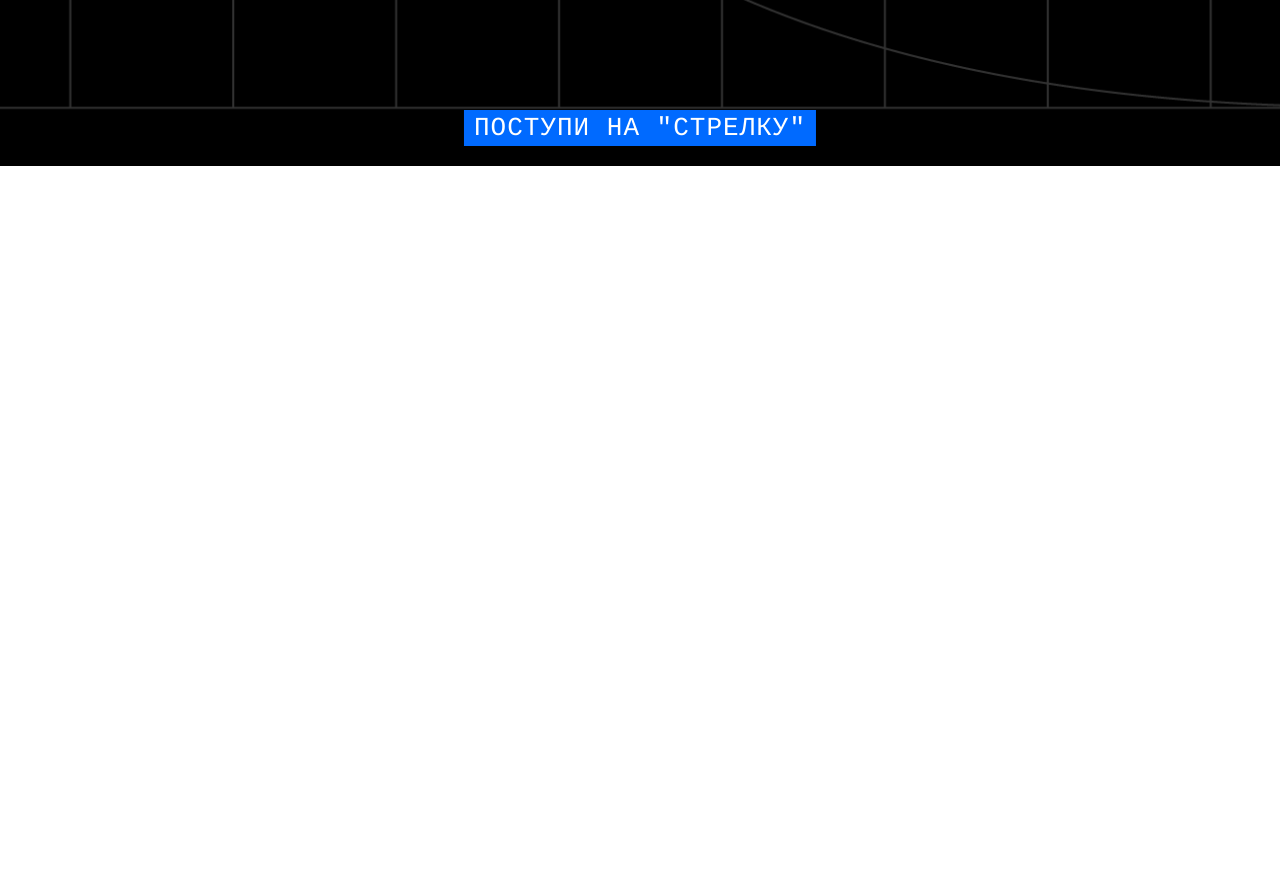
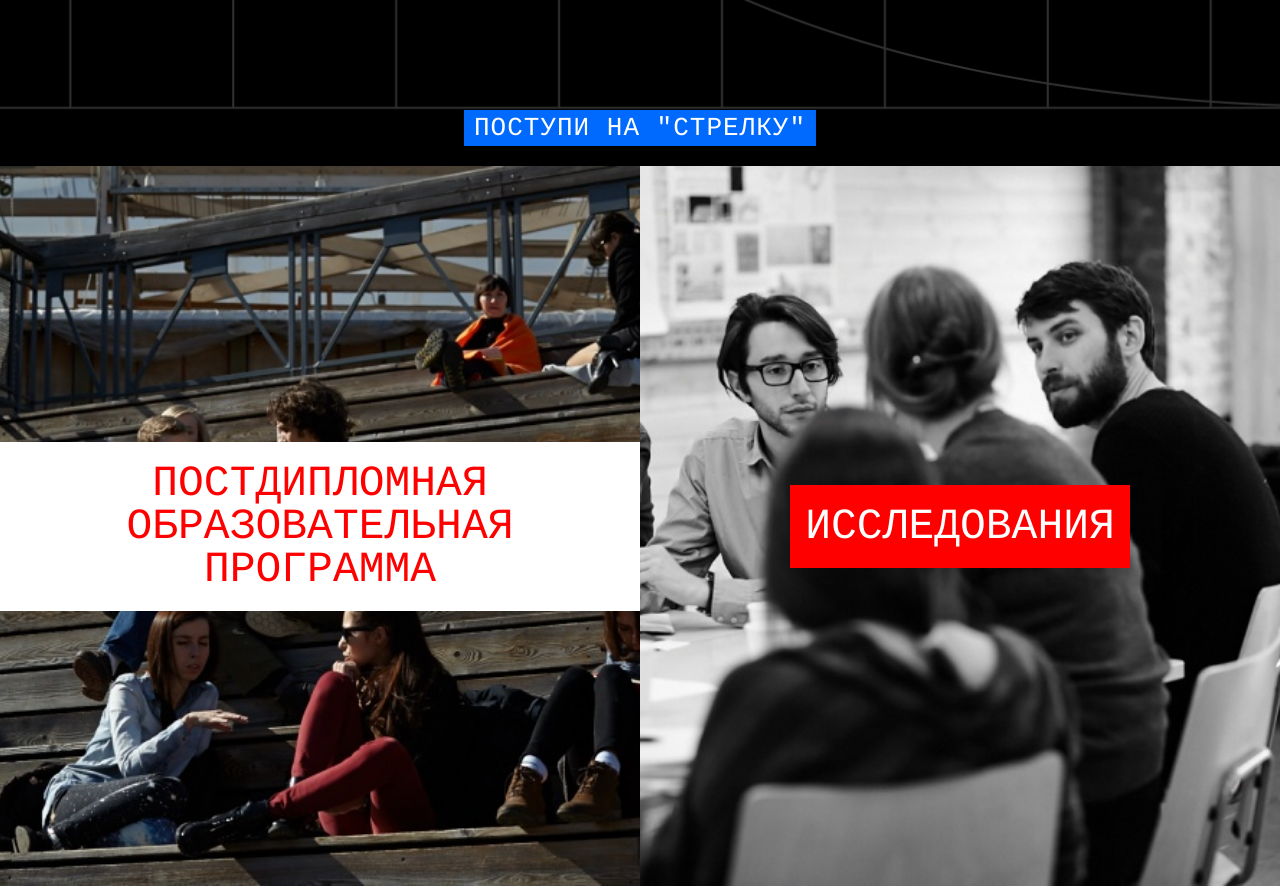
Before and after one commit to OlesiaVysotskaia/Strelka-, a plain HTML site: page index.html in a window 1280 px wide. Shown: the part 554-1440 px from the top of the page. Before the commit the page ends 800 px from the top, so only its background shows below. Drawn offline with Linux system fonts and the light colour scheme.

Commit message:
Второй блок

```diff
--- a/index.html
+++ b/index.html
@@ -3,6 +3,7 @@
 <head>
   <meta charset="utf-8">
   <link rel="stylesheet" href="styles/slyle.css">
+  <link rel="stylesheet" href="/styles/flex.css">
   <title>Стрелка</title>
 </head>
 <body>
@@ -51,8 +52,15 @@
 
 <div class="edu">
 
+<div class="post">
+<a>ПОСТДИПЛОМНАЯ ОБРАЗОВАТЕЛЬНАЯ ПРОГРАММА</a>
 </div>
 
+<div class="research">
+  <a>ИССЛЕДОВАНИЯ</a>
+</div>
+
+</div>
 <div class="books">
 
 </div>
--- a/styles/slyle.css
+++ b/styles/slyle.css
@@ -71,3 +71,50 @@
   left: 50%;
   transform: translateX(-50%);
 }
+
+/* Секция .edu */
+
+.edu {
+  display: flex;
+  height: 90vh;
+}
+
+
+.post a,
+.research a{
+  font-family: 'Cousine';
+  font-size: 43px;
+  padding: 20px 15px;
+
+  text-decoration: none;
+}
+
+.post a{
+  background-color: #FFF;
+  color: #FF0000;
+  white-space:
+}
+.research a{
+  background-color: #FF0000;
+  color: #fff
+}
+
+.post,
+.research {
+  background-size: cover;
+  background-position: center;
+  height: 100%;
+  width: 50%;
+  display: flex;
+  text-align: center;
+  justify-content: center;
+  align-items: center;
+}
+
+.post {
+  background-image: url(../images/post.jpg);
+}
+
+.research {
+  background-image: url(../images/research.jpg);
+}
```
Also changed, not shown: flex.html (added), images/post.jpg (added), images/research.jpg (added), styles/flex.css (added), 2 other files.
